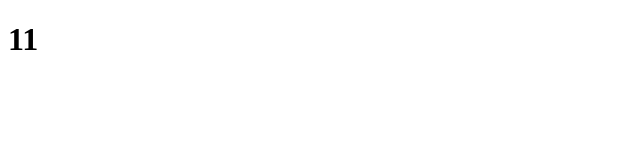
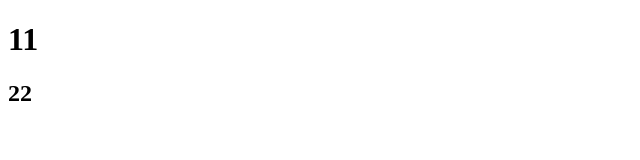
Before and after one commit to wangquanbiao/WangQB.github.io, a plain HTML site: page index.html in a window 1280 px wide. Shown: the full height of the page, 0-640 px from the left. Drawn offline with Linux system fonts and the light colour scheme.

Commit message:
initial commit

```diff
--- a/index.html
+++ b/index.html
@@ -10,6 +10,7 @@
 
 
     <h1>11</h1>
+    <h2>22</h2>
 
 </body>
 </html>
```
